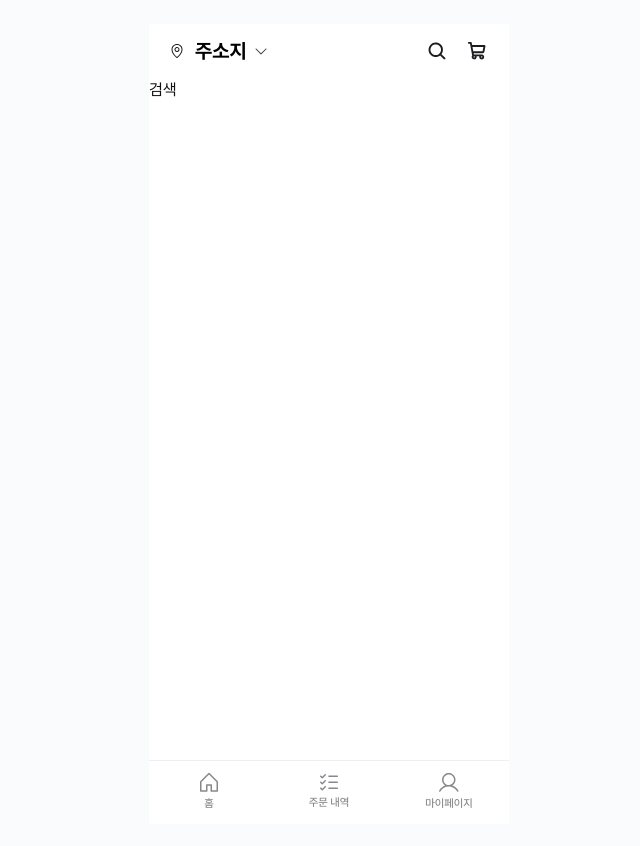
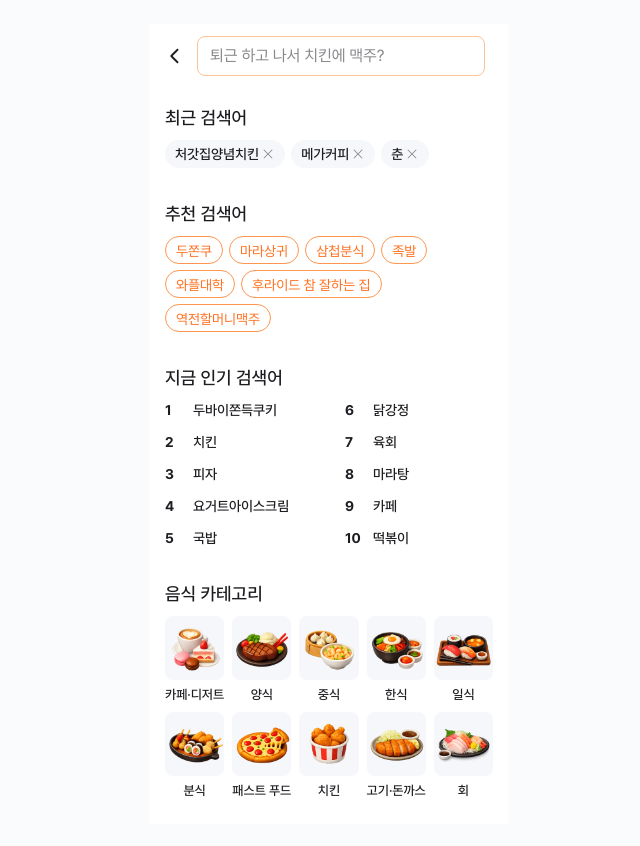
Before and after one commit to TtalKkakk/baedariyo_fe, a React app: page /search in a window 1280 px wide. Shown: the whole page, without its empty margins (311-951 px from the left). Built offline with nearby package versions, Linux system fonts and the light colour scheme; the HTML template or start-up script is replaced by a standard one.

Commit message:
feat: 검색 화면 UI 구현

```diff
--- a/src/app/routes.jsx
+++ b/src/app/routes.jsx
@@ -51,6 +51,9 @@ const router = createBrowserRouter([
   {
     element: <RootLayout />,
     children: [
+      // 검색
+      { path: '/search', element: <SearchPage /> },
+
       // 로그인/회원가입
       { path: '/login', element: <LoginPage /> },
       { path: '/signup', element: <SignupPage /> },
@@ -68,7 +71,6 @@ const router = createBrowserRouter([
         children: [
           // 홈
           { path: '/', element: <HomePage /> },
-          { path: '/search', element: <SearchPage /> },
           { path: '/category/:categoryId', element: <CategoryPage /> },
 
           // 가게/메뉴
--- a/src/pages/user/HomePage.jsx
+++ b/src/pages/user/HomePage.jsx
@@ -11,7 +11,7 @@ export default function HomePage() {
       <div className="px-4 pt-2 pb-4">
         <button
           onClick={() => navigate('/search')}
-          className="w-full flex items-center gap-3 h-10 pl-2 pr-4 bg-white border border-[var(--color-semantic-line-normal-normal)] rounded-[8px]"
+          className="w-full flex items-center gap-3 h-10 pl-2 pr-4 bg-white border border-[var(--color-semantic-line-normal-normal)] rounded-lg"
         >
           <SearchIcon className="size-5 [&_path]:fill-[var(--color-atomic-redOrange-80)] shrink-0" />
           <span className="text-body1 font-normal text-[var(--color-semantic-label-alternative)]">
@@ -19,7 +19,9 @@ export default function HomePage() {
           </span>
         </button>
       </div>
-      <CategoryList />
+      <div className="px-4 py-2">
+        <CategoryList />
+      </div>
     </div>
   );
 }
--- a/src/pages/user/SearchPage.jsx
+++ b/src/pages/user/SearchPage.jsx
@@ -1,3 +1,162 @@
+import { useEffect, useRef, useState } from 'react';
+import { useNavigate } from 'react-router-dom';
+
+import SearchIcon from '@/shared/assets/icons/header/search.svg?react';
+import BackIcon from '@/shared/assets/icons/header/back.svg?react';
+import DeleteIcon from '@/shared/assets/icons/header/delete.svg?react';
+import { CategoryList } from '@/widgets';
+
+const INITIAL_RECENT = ['처갓집양념치킨', '메가커피', '춘'];
+
+const RECOMMENDED = [
+  '두쫀쿠',
+  '마라상귀',
+  '삼첩분식',
+  '족발',
+  '와플대학',
+  '후라이드 참 잘하는 집',
+  '역전할머니맥주',
+];
+
+const POPULAR = [
+  '두바이쫀득쿠키',
+  '치킨',
+  '피자',
+  '요거트아이스크림',
+  '국밥',
+  '닭강정',
+  '육회',
+  '마라탕',
+  '카페',
+  '떡볶이',
+];
+
 export default function SearchPage() {
-  return <div>검색</div>;
+  const navigate = useNavigate();
+  const [query, setQuery] = useState('');
+  const [recentSearches, setRecentSearches] = useState(INITIAL_RECENT);
+  const [isFocused, setIsFocused] = useState(false);
+  const inputRef = useRef(null);
+
+  useEffect(() => {
+    inputRef.current?.focus();
+  }, []);
+
+  const removeRecent = (keyword) => {
+    setRecentSearches((prev) => prev.filter((k) => k !== keyword));
+  };
+
+  const left = POPULAR.slice(0, 5);
+  const right = POPULAR.slice(5, 10);
+
+  return (
+    <div className="flex flex-col h-full bg-white">
+      {/* 검색 헤더 */}
+      <div className="flex items-center gap-3 px-4 py-3 bg-white">
+        <button onClick={() => navigate(-1)} className="shrink-0">
+          <BackIcon className="size-5" />
+        </button>
+        <div
+          className={`w-72 h-10 flex items-center gap-3 pr-3 bg-[var(--color-semantic-background-normal-normal)] border rounded-lg ${isFocused ? 'pl-3 border-[var(--color-atomic-redOrange-90)]' : 'pl-2 border-[var(--color-semantic-line-normal-normal)]'}`}
+        >
+          {!isFocused && (
+            <SearchIcon className="size-6 shrink-0 [&_path]:fill-[var(--color-atomic-redOrange-80)]" />
+          )}
+          <input
+            ref={inputRef}
+            type="text"
+            value={query}
+            onChange={(e) => setQuery(e.target.value)}
+            onFocus={() => setIsFocused(true)}
+            onBlur={() => setIsFocused(false)}
+            placeholder="퇴근 하고 나서 치킨에 맥주?"
+            className="flex-1 bg-transparent py-2.5 text-body1 font-normal text-[var(--color-semantic-label-alternative)] placeholder:text-[var(--color-semantic-label-alternative)] outline-none"
+          />
+        </div>
+      </div>
+
+      {/* 스크롤 콘텐츠 */}
+      <div className="flex-1 overflow-y-auto p-4">
+        {/* 최근 검색어 */}
+        {recentSearches.length > 0 && (
+          <div className="pb-8">
+            <p className="text-lg font-medium text-[var(--color-semantic-label-normal)] mb-2">
+              최근 검색어
+            </p>
+            <div className="flex gap-1.5 overflow-x-auto scrollbar-none">
+              {recentSearches.map((keyword) => (
+                <span
+                  key={keyword}
+                  className="flex items-center gap-0.5 px-2.5 py-1 bg-[var(--color-atomic-coolNeutral-98)] rounded-full text-body2 font-medium text-[var(--color-semantic-label-normal)]"
+                >
+                  {keyword}
+                  <button onClick={() => removeRecent(keyword)}>
+                    <DeleteIcon className="size-3.5" />
+                  </button>
+                </span>
+              ))}
+            </div>
+          </div>
+        )}
+
+        {/* 추천 검색어 */}
+        <div className="pb-8">
+          <p className="text-lg font-medium text-[var(--color-semantic-label-normal)] mb-2">
+            추천 검색어
+          </p>
+          <div className="flex flex-wrap gap-1.5">
+            {RECOMMENDED.map((keyword) => (
+              <button
+                key={keyword}
+                className="h-7 px-2.5 py-1 border border-[var(--color-atomic-redOrange-80)] rounded-full text-body2 text-[var(--color-semantic-status-cautionary)]"
+              >
+                {keyword}
+              </button>
+            ))}
+          </div>
+        </div>
+
+        {/* 지금 인기 검색어 */}
+        <div className="pb-8">
+          <p className="text-lg font-medium text-[var(--color-semantic-label-normal)] mb-2">
+            지금 인기 검색어
+          </p>
+          <div className="flex gap-8">
+            <ul className="flex-1 flex flex-col gap-3">
+              {left.map((keyword, i) => (
+                <li key={keyword} className="flex items-center gap-3">
+                  <span className="text-body2 font-bold text-[var(--color-semantic-label-normal)] w-4">
+                    {i + 1}
+                  </span>
+                  <span className="text-body2 font-medium text-[var(--color-semantic-label-normal)]">
+                    {keyword}
+                  </span>
+                </li>
+              ))}
+            </ul>
+            <ul className="flex-1 flex flex-col gap-3">
+              {right.map((keyword, i) => (
+                <li key={keyword} className="flex items-center gap-3">
+                  <span className="text-body2 font-bold text-[var(--color-semantic-label-normal)] w-4">
+                    {i + 6}
+                  </span>
+                  <span className="text-body2 font-medium text-[var(--color-semantic-label-normal)]">
+                    {keyword}
+                  </span>
+                </li>
+              ))}
+            </ul>
+          </div>
+        </div>
+
+        {/* 음식 카테고리 */}
+        <div className="pb-4">
+          <p className="text-lg font-medium text-[var(--color-semantic-label-normal)] mb-2">
+            음식 카테고리
+          </p>
+          <CategoryList />
+        </div>
+      </div>
+    </div>
+  );
 }
--- a/src/widgets/CategoryList.jsx
+++ b/src/widgets/CategoryList.jsx
@@ -26,7 +26,7 @@ const CATEGORIES = [
 
 export default function CategoryList() {
   return (
-    <div className="grid grid-cols-5 gap-[8px] px-4 py-2">
+    <div className="grid grid-cols-5 gap-[8px]">
       {CATEGORIES.map((category) => (
         <Link
           key={category.id}
```
Also changed, not shown: src/shared/assets/icons/header/back.svg (added), src/shared/assets/icons/header/delete.svg (added).
